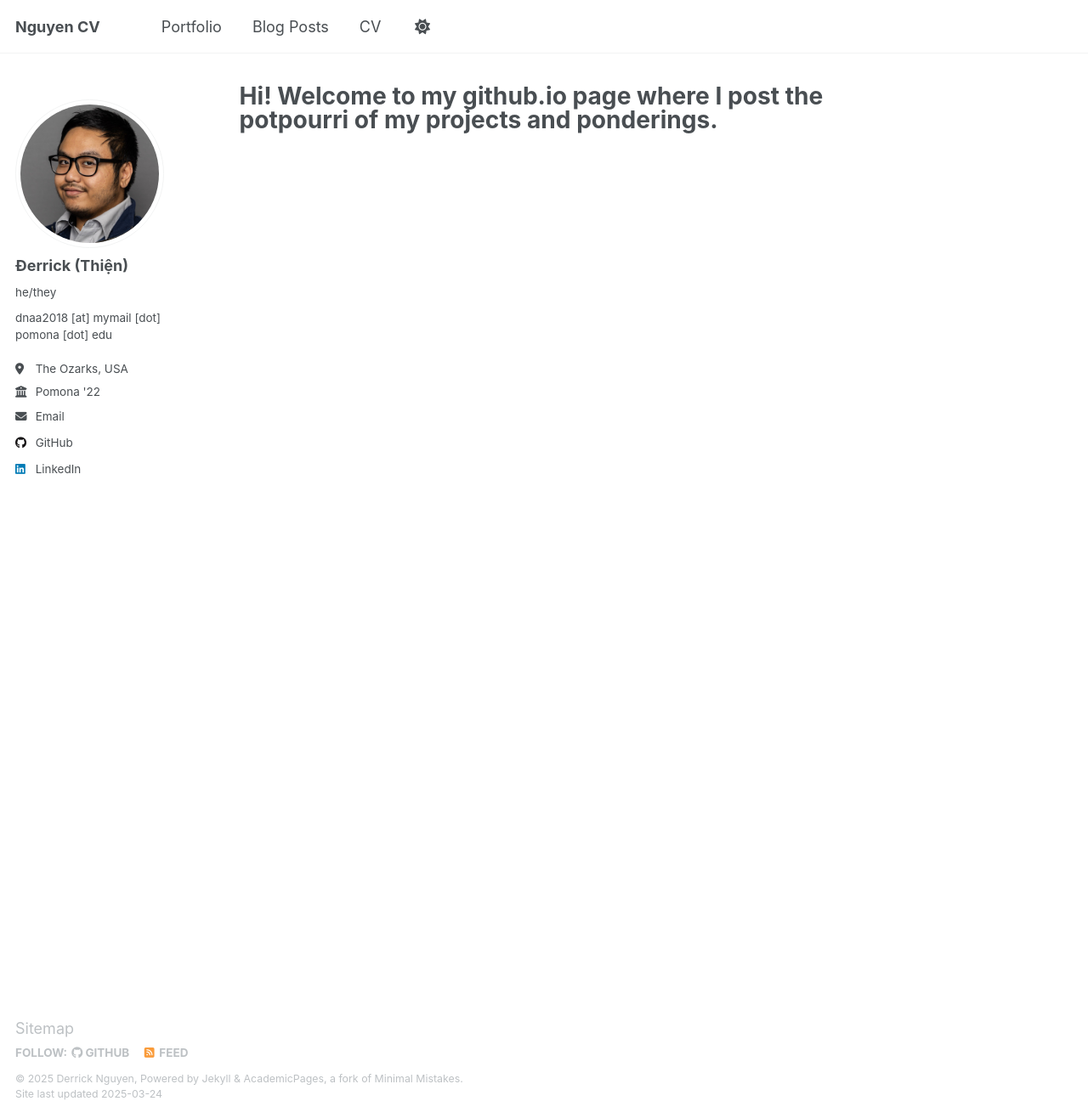
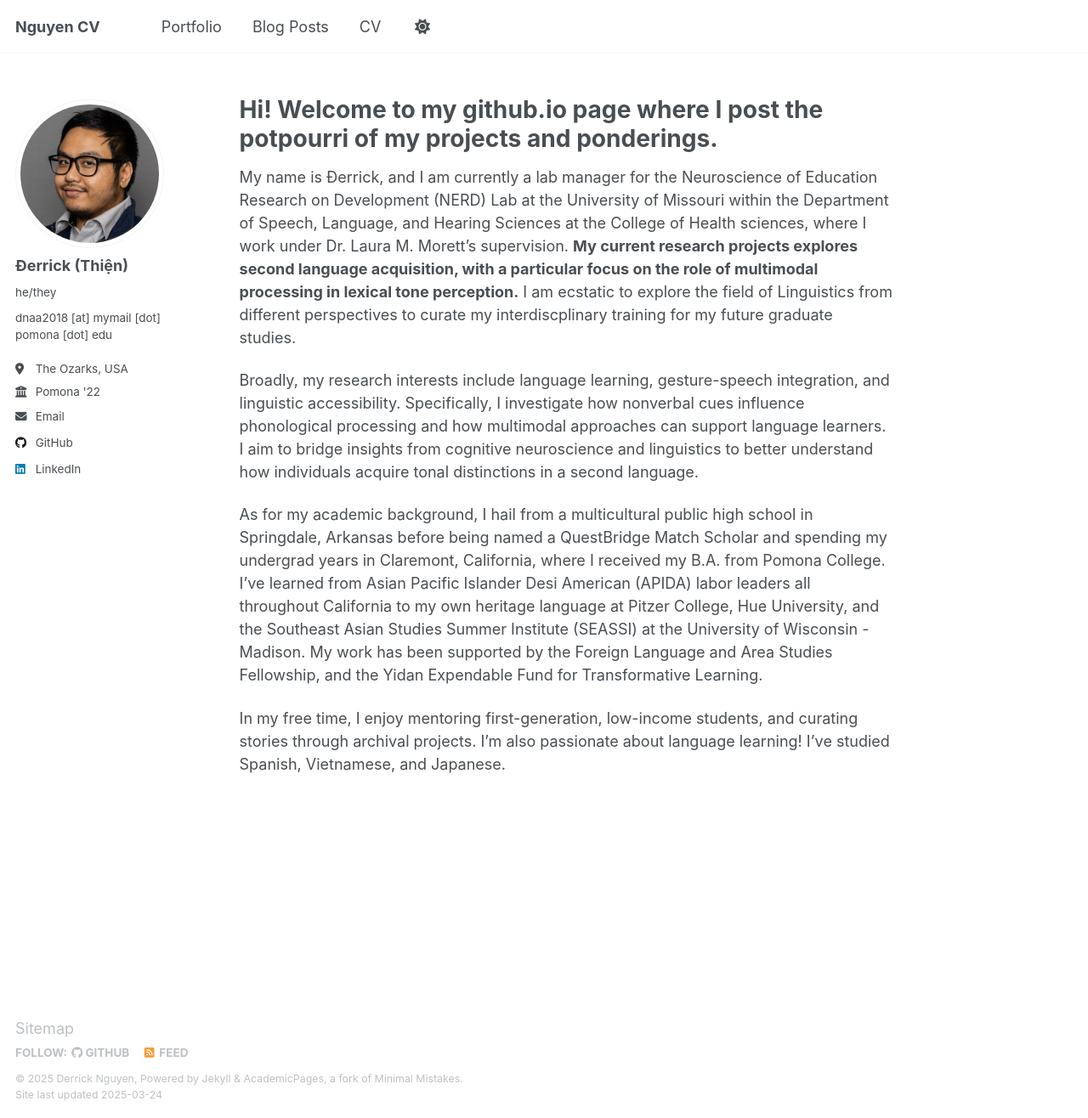
Before and after one commit to thienderrick/thienderrick.github.io, a Jekyll site: the page built from _pages/about.md, in a window 1280 px wide and 1316 px high. Shown: the whole window at 85% size. Built offline with Jekyll 4.4.1, drawn with Linux system fonts in a browser that asks for light colours.

Commit message:
Update about.md

```diff
--- a/_pages/about.md
+++ b/_pages/about.md
@@ -1,8 +1,17 @@
 ---
 permalink: /
-title: "Hi! Welcome to my github.io page where I post the potpourri of my projects and ponderings."
+title: ""
 author_profile: true
 redirect_from:
   - /about/
   - /about.html
 ---
+
+# Hi! Welcome to my github.io page where I post the potpourri of my projects and ponderings.
+My name is Đerrick, and I am currently a lab manager for the Neuroscience of Education Research on Development (NERD) Lab at the University of Missouri within the Department of Speech, Language, and Hearing Sciences at the College of Health sciences, where I work under Dr. Laura M. Morett's supervision. **My current research projects explores second language acquisition, with a particular focus on the role of multimodal processing in lexical tone perception.** I am ecstatic to explore the field of Linguistics from different perspectives to curate my interdiscplinary training for my future graduate studies.
+
+Broadly, my research interests include language learning, gesture-speech integration, and linguistic accessibility. Specifically, I investigate how nonverbal cues influence phonological processing and how multimodal approaches can support language learners. I aim to bridge insights from cognitive neuroscience and linguistics to better understand how individuals acquire tonal distinctions in a second language.
+
+As for my academic background, I hail from a multicultural public high school in Springdale, Arkansas before being named a QuestBridge Match Scholar and spending my undergrad years in Claremont, California, where I received my B.A. from Pomona College. I've learned from Asian Pacific Islander Desi American (APIDA) labor leaders all throughout California to my own heritage language at Pitzer College, Hue University, and the Southeast Asian Studies Summer Institute (SEASSI) at the University of Wisconsin - Madison. My work has been supported by the Foreign Language and Area Studies Fellowship, and the Yidan Expendable Fund for Transformative Learning.
+
+In my free time, I enjoy mentoring first-generation, low-income students, and curating stories through archival projects. I’m also passionate about language learning! I've  studied Spanish, Vietnamese, and Japanese.
```
